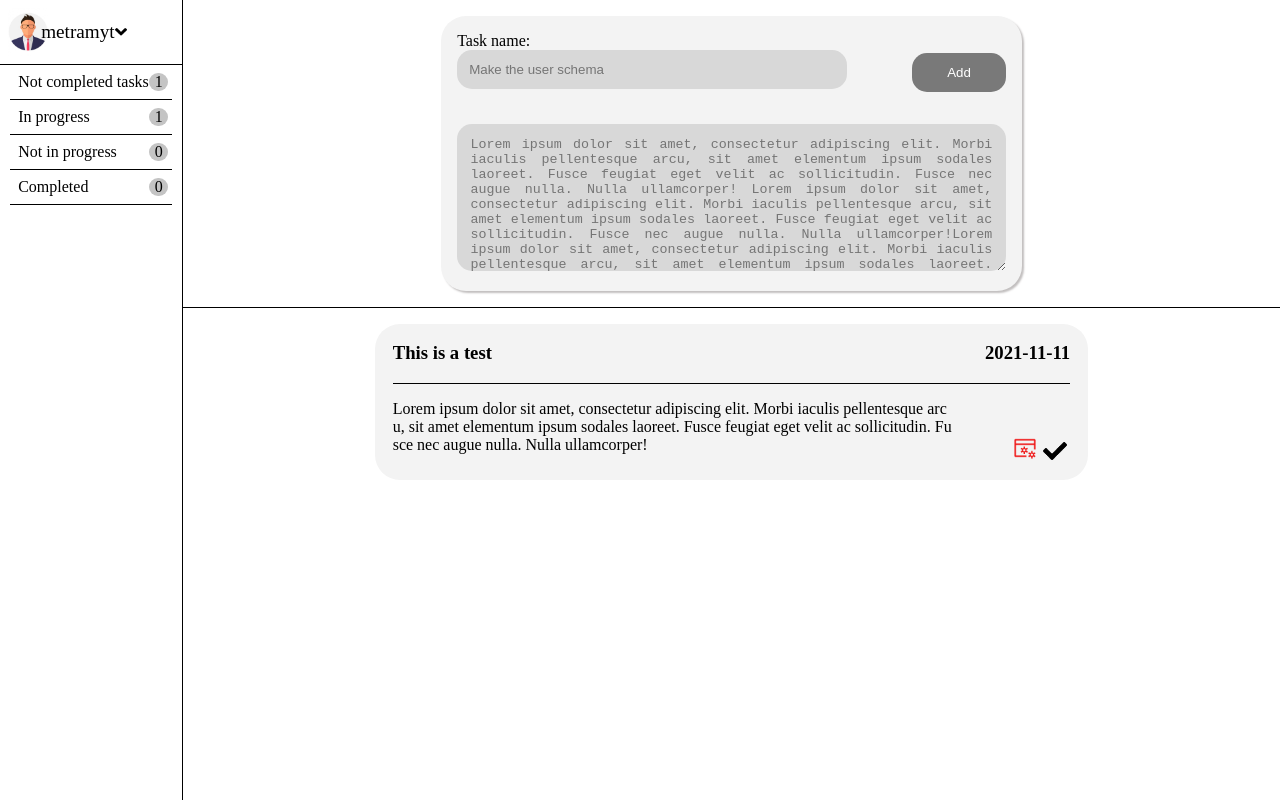
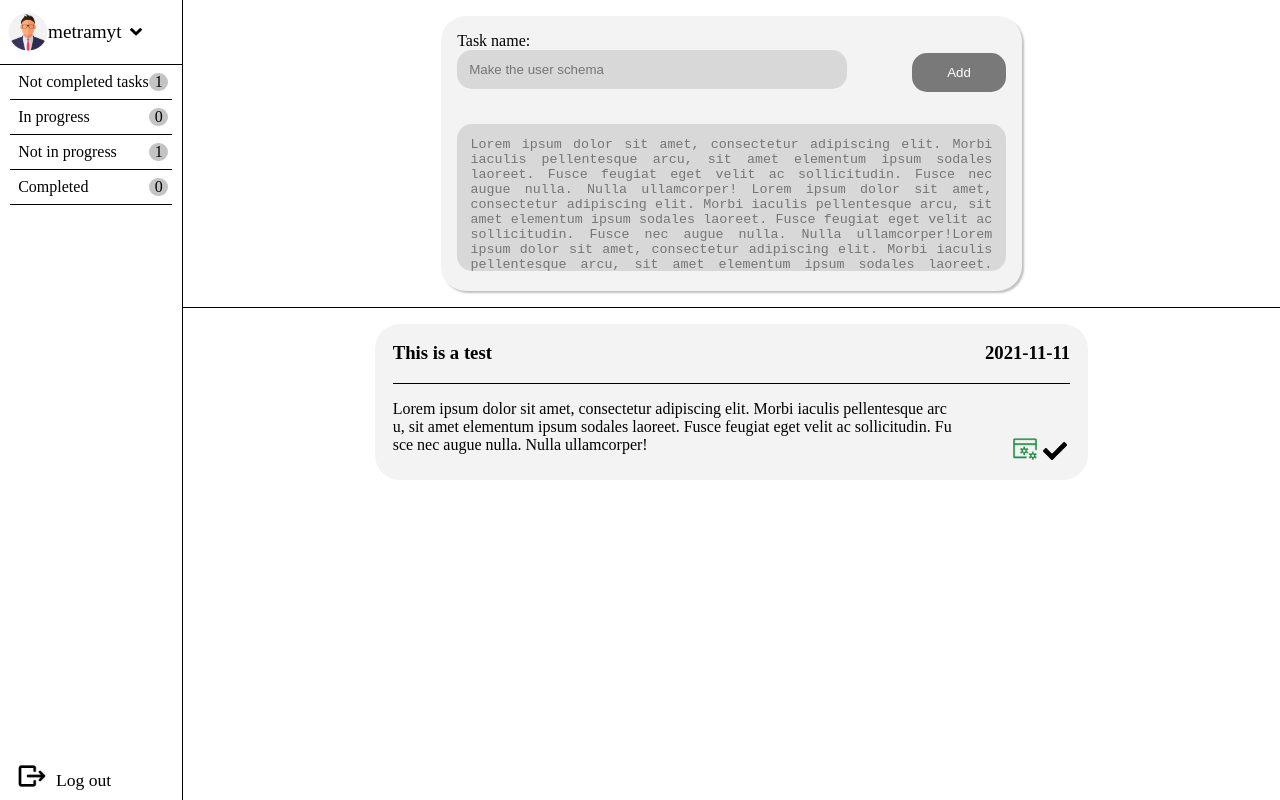
Before and after one commit to sahwel/task-tracker, a Vue app: page / in a window 1280 px wide. Built offline with nearby package versions, Linux system fonts and the light colour scheme.

Commit message:
finish the project

```diff
--- a/package.json
+++ b/package.json
@@ -8,7 +8,8 @@
   },
   "dependencies": {
     "core-js": "^3.6.5",
-    "vue": "^3.0.0"
+    "vue": "^3.0.0",
+    "vue-router": "^4.0.5"
   },
   "devDependencies": {
     "@vue/cli-plugin-babel": "~4.5.0",
--- a/src/App.vue
+++ b/src/App.vue
@@ -1,6 +1,6 @@
 <template>
-  <SideBar :key="sideBar" :tasks="tasks" class="SideBar"/>
-  <TaskContainer :key="TaskContainer"  @add-task="addTask"  @change-completed="changeCompleted" @change-progress="changePprogress" :tasks="tasks" class="taskContainer"/>
+  <SideBar @not-completed="notCompleted"  @completed="completed"  @not-in-progress="notInProgress"  @in-progress="isInProgress"  ref="sideBar" :key="sideBar" :tasks="tasks" class="SideBar"/>
+  <TaskContainer  ref="taskc" :key="TaskContainer"  @add-task="addTask"  @change-completed="changeCompleted" @change-progress="changePprogress" :tasks="tasks" class="taskContainer"/>
 </template>
 
 <script>
@@ -15,10 +15,23 @@ export default {
   },
   data(){
     return {
-      tasks: []
+      tasks: [],
     }
   },
   methods:{
+
+    notCompleted(){
+        this.$refs.taskc.setTaskToGive(this.tasks.filter((task) => task.completed === false));
+    },
+    completed(){
+       this.$refs.taskc.setTaskToGive(this.tasks.filter((task) => task.completed === true));
+    },
+    isInProgress(){
+      this.$refs.taskc.setTaskToGive(this.tasks.filter((task) => task.inProgress === true));
+    },
+    notInProgress(){
+      this.$refs.taskc.setTaskToGive(this.tasks.filter((task) => task.inProgress === false).filter((task) => task.completed !== true));
+    },
     addTask(newTaskDatas){
       const defMonth = newTaskDatas.created.getMonth() +1
       const  month=  defMonth < 11 ? '0' + defMonth : defMonth;
@@ -31,18 +44,19 @@ export default {
         inProgress: false,
         completed: false
       }
-
       this.tasks = [...this.tasks ,newTask];
-      console.log(newTask)
-      this.TaskContainer += 1;
+      this.$refs.taskc.setTaskToGive(this.tasks.filter((task) => task.completed === false));
     },
     changeCompleted(id){
       this.tasks = this.tasks.map((task) => task.id === id ? {...task, completed: !task.completed} : task);
-      this.sideBar += 1;
+      this.tasks = this.tasks.map((task) => task.id === id ? {...task, inProgress: false} : task);
+      this.$refs.taskc.setTaskToGive(this.tasks.filter((task) => task.completed === false));
+      this.$refs.sideBar.reRender();
     },
     changePprogress(id){
       this.tasks = this.tasks.map((task) => task.id === id ? {...task, inProgress: !task.inProgress} : task);
-      this.sideBar += 1;
+      this.$refs.taskc.setTaskToGive(this.tasks.filter((task) => task.completed === false));
+      this.$refs.sideBar.reRender();
     }
   },
   created(){
@@ -52,14 +66,14 @@ export default {
         name: 'This is a test',
         description:  'Lorem ipsum dolor sit amet, consectetur adipiscing elit. Morbi iaculis pellentesque arcu, sit amet elementum ipsum sodales laoreet. Fusce feugiat eget velit ac sollicitudin. Fusce nec augue nulla. Nulla ullamcorper!',
         created: '2021-11-11',
-        inProgress: true,
+        inProgress: false,
         completed: false
       }
-    ]
-
+    ];
+     this.tasks = this.tasks.filter((task) => task.completed === false);
   },
 
-  emits:['change-completed', 'change-progress', 'add-task']
+  emits:['change-completed', 'change-progress', 'add-task', 'not-completed', 'in-progress', 'not-in-progress', 'completed']
 }
 </script>
 
--- a/src/components/AddTask.vue
+++ b/src/components/AddTask.vue
@@ -82,7 +82,7 @@ export default {
   max-width: 100%;
 }
 
-textarea{
+textarea{ resize: none;
     background: #D8D8D8;
     border: 0;
     border-radius:15px;
--- /dev/null
+++ b/src/components/Logout.vue
@@ -0,0 +1,35 @@
+<template>
+    <div class="container">
+        <img class="arrow" src="@/assets/mi_log-out.png">
+        <p>Log out</p>
+    </div>
+</template>
+
+<script>
+export default {
+  name: 'Logout'
+
+}
+</script>
+
+
+<style scoped>
+.container{
+    position: relative;
+    display: grid;
+    grid-template-columns: 1fr 3fr;
+}
+img{
+    margin: auto 0.5em 0.5em 1em;
+    width: 2em;
+}
+
+p{
+    -webkit-user-select:none;
+    -moz-user-select:none;
+    user-select:none;
+    margin: auto 0;
+    font-size: 1.1em;
+}
+
+</style>
--- a/src/components/Nav.vue
+++ b/src/components/Nav.vue
@@ -1,10 +1,9 @@
 <template>
-    <div class="conatiner">
-
-    <NavComponent class="NavComponent" name="Not completed tasks" :howMuch="nonCompletedTasksSize" />
-    <NavComponent class="NavComponent" name="In progress" :howMuch="inProgressTasksSize" />
-    <NavComponent class="NavComponent" name="Not in progress" :howMuch="notInProgressTasksSize" />
-    <NavComponent class="NavComponent" name="Completed" :howMuch="completedTasksSize" />
+    <div class="container">
+    <NavComponent @Click="$emit('not-completed')" class="NavComponent" name="Not completed tasks" :howMuch="nonCompletedTasksSize" />
+    <NavComponent @Click="$emit('in-progress')" class="NavComponent" name="In progress" :howMuch="inProgressTasksSize" />
+    <NavComponent @Click="$emit('not-in-progress')" class="NavComponent" name="Not in progress" :howMuch="notInProgressTasksSize" />
+    <NavComponent @Click="$emit('completed')" class="NavComponent" name="Completed" :howMuch="completedTasksSize" />
     </div>
 </template>
 
@@ -38,8 +37,6 @@ export default {
 </script>
 
 <style scoped>
-.conatiner {
-}
 
 .NavComponent{
   width: 80%;
--- a/src/components/NavComponent.vue
+++ b/src/components/NavComponent.vue
@@ -27,7 +27,11 @@ export default {
 
 
 
+
 p{
+    -webkit-user-select:none;
+    -moz-user-select:none;
+    user-select:none;
     margin: 0 auto;
     margin-left: 0;
 }
--- a/src/components/ProfileInNav.vue
+++ b/src/components/ProfileInNav.vue
@@ -1,8 +1,10 @@
 <template>
-    <div class="conatiner">
-    <img class="profile-pic" src="@/assets/profilePic.jpg">
-    <p>{{username}}</p>
-    <img class="arrow" src="@/assets/Vector.png">
+    <div class="container">
+         <img class="profile-pic" src="@/assets/profilePic.jpg">
+        <div class="name-icon">
+            <p>{{username}}</p>
+            <img class="arrow" src="@/assets/Vector.png">
+        </div>
     </div>
 </template>
 
@@ -17,21 +19,31 @@ export default {
 </script>
 
 <style scoped>
-.conatiner {
+.container {
     display: grid;
     padding: 0.5em;
     border-bottom: 1px solid black;
-    grid-template-columns: 20% auto 50%;
+    grid-template-columns: 1fr 4fr;
 }
+.name-icon{
+    display: grid;
+    grid-template-columns: 1fr 2fr;
+}
+
+
 .profile-pic{
     width: 2.5em;
     height: 3em;
-    margin: auto 0;
 }
 .arrow{
+    padding: 0.5em;
     width: 0.8em;
     height:0.5em;
     margin: auto 0;
+}
+.arrow:hover{
+    background: #D8D8D8;
+    border-radius: 50%;
 }
 
 p{
--- a/src/components/SideBar.vue
+++ b/src/components/SideBar.vue
@@ -1,28 +1,40 @@
 <template>
-    <div class="conatiner">
-    <ProfileInNav username="metramyt"/>
-    <Nav :tasks="tasks" />
+    <div class="container">
+    <ProfileInNav class="profile" username="metramyt"/>
+    <Nav  @not-completed="$emit('not-completed')" @in-progress="$emit('in-progress')"  @not-in-progress="$emit('not-in-progress')"   @completed="$emit('completed')"  :key="navkey" :tasks="tasks" />
+    <Logout class="logout" />
     </div>
 </template>
 
 <script>
 import ProfileInNav from './ProfileInNav';
 import Nav from './Nav';
+import Logout from './Logout';
 export default {
   name: 'SideBar',
   components: {
     ProfileInNav,
-    Nav
+    Nav,
+    Logout
   },
   props:{
     tasks: Array
-  }
+  },
+  methods:{
+    reRender(){
+      this.navkey += 1;
+    }
+  },
+  emits:['not-completed', 'in-progress', 'not-in-progress', 'completed']
 
 }
 </script>
 
 <style scoped>
-.conatiner {
+
+
+.logout{
+    position: absolute;
+    bottom: 0px;
 }
-
 </style>
--- a/src/components/Task.vue
+++ b/src/components/Task.vue
@@ -8,7 +8,7 @@
         <div class="d-text">
         {{task.description}}
              </div>
-        <div class="icons">
+        <div :class="task.completed ? 'nonIcons' : 'icons'" >
             <img @click="$emit('changeProgress', task.id)" :src="task.inProgress ? stop : start ">
             <img @click="$emit('changeCompleted', task.id)" src="@/assets/pipa.png">
         </div>
@@ -21,7 +21,7 @@
 export default {
   name: 'Task',
   props: {
-    task: Object,
+    task: Object
   },
   data(){
       return{
@@ -29,6 +29,8 @@ export default {
       start: require('@/assets/start.png'),
       stop: require('@/assets/stop.png'),
       }
+  },
+  created(){
   }
 }
 </script>
@@ -63,10 +65,14 @@ export default {
 }
 
 .icons{
-
     justify-self: end;
     align-self: end;
 }
+
+.nonIcons{
+    display: none
+}
+
 .icons > img {
     padding: 0 0.2em;
     width: 1.5em;
--- a/src/components/TaskContainer.vue
+++ b/src/components/TaskContainer.vue
@@ -1,10 +1,10 @@
 <template>
     <div class="conatiner">
       <div class="addTaskCont">
-       <AddTask @add-task="asd" class="addTask"/>
+       <AddTask @add-task="addTask" class="addTask"/>
       </div >
       <div class="tasks">
-      <Tasks @changeCompleted="changeCompleted" @changeProgress="changeProgress" :tasks="nonCompletedTasks" />
+      <Tasks ref="tasks" @changeCompleted="changeCompleted" @changeProgress="changeProgress" :tasks="tasksToGive" />
       </div>
     </div>
 </template>
@@ -20,29 +20,33 @@ export default {
    Tasks
   },
   data(){
-    return {
-      nonCompletedTasks: []
+    return{
+      tasksToGive: []
     }
   },
   props:{
       tasks: Array,
   },
   methods: {
-    asd(newTaskDatas){
-      console.log(newTaskDatas)
+
+    addTask(newTaskDatas){
       this.$emit('add-task', newTaskDatas)
     },
     changeCompleted(id){
-      this.nonCompletedTasks = this.nonCompletedTasks.filter((task) => task.id !== id )
+      this.tasksToGive = this.tasks.filter((task) => task.id !== id )
       this.$emit('change-completed', id);
     },
      changeProgress(id){
-      this.nonCompletedTasks = this.nonCompletedTasks.map((task) => task.id === id ? {...task, inProgress: !task.inProgress} : task)
+      this.tasksToGive = this.tasks.map((task) => task.id === id ? {...task, inProgress: !task.inProgress} : task)
       this.$emit('change-progress', id);
+    },
+    setTaskToGive(tasks){
+      this.tasksToGive = tasks;
+      tasks += 1;
     }
   },
-  created(){
-    this.nonCompletedTasks = this.tasks.filter((task) => task.completed === false);
+  created() {
+    this.tasksToGive = this.tasks;
   },
   emits:['changeCompleted', 'changeProgress', 'add-task']
   }
```
Also changed, not shown: src/assets/mi_log-out.png (added), 1 other file (tests, documents, lock files or other folders).
